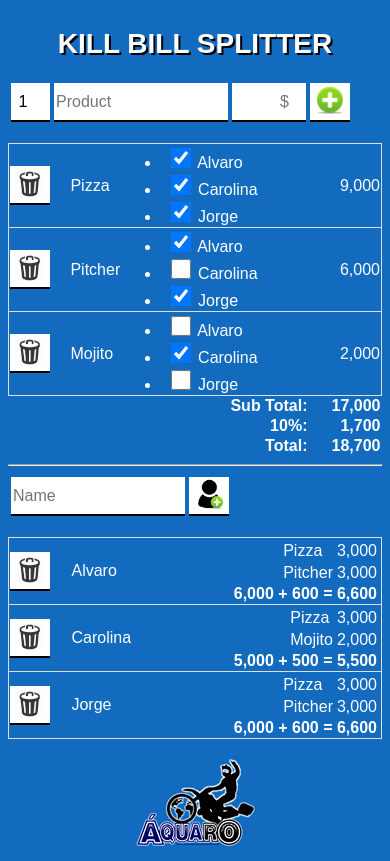
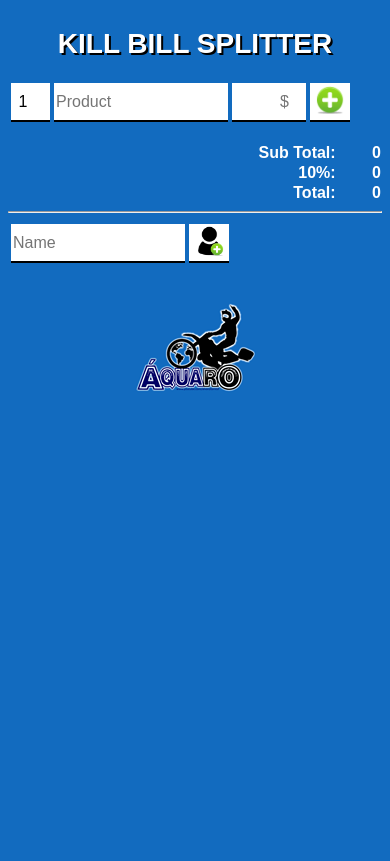
Before and after one commit to AcuaroTorres/easysplitbill, a plain HTML site: page www/index.html in a window 390 px wide. Drawn offline with Linux system fonts and the light colour scheme; files whose address does not match are found by name.

Commit message:
Nuevo Icono

```diff
--- a/www/index.html
+++ b/www/index.html
@@ -208,14 +208,14 @@
             el: "#app",
             data: {
                 products: [
-                  { id: 0, name: "Pizza", value: 9000, division: 0 },
-                  { id: 1, name: "Pitcher", value: 6000, division: 0 },
-                  { id: 2, name: "Mojito", value: 2000, division: 0 }
+                  // { id: 0, name: "Pizza", value: 9000, division: 0 },
+                  // { id: 1, name: "Pitcher", value: 6000, division: 0 },
+                  // { id: 2, name: "Mojito", value: 2000, division: 0 }
                 ],
                 persons: [
-                  { id: 0, name: "Alvaro", products: [0,1], subtotal: 0 },
-                  { id: 1, name: "Carolina", products: [0,2], subtotal: 0 },
-                  { id: 2, name: "Jorge", products: [0,1], subtotal: 0 }
+                  // { id: 0, name: "Alvaro", products: [0,1], subtotal: 0 },
+                  // { id: 1, name: "Carolina", products: [0,2], subtotal: 0 },
+                  // { id: 2, name: "Jorge", products: [0,1], subtotal: 0 }
                 ],
                 subtotal: 0,
                 propina: 0,
```
Also changed, not shown: config.xml (+6 -2 lines), www/icons/res/mipmap-hdpi/ic_launcher.png (added), www/icons/res/mipmap-mdpi/ic_launcher.png (added), www/icons/res/mipmap-xhdpi/ic_launcher.png (added), www/icons/res/mipmap-xxhdpi/ic_launcher.png (added), www/icons/res/mipmap-xxxhdpi/ic_launcher.png (added), www/icons/web_hi_res_512.png (added).
